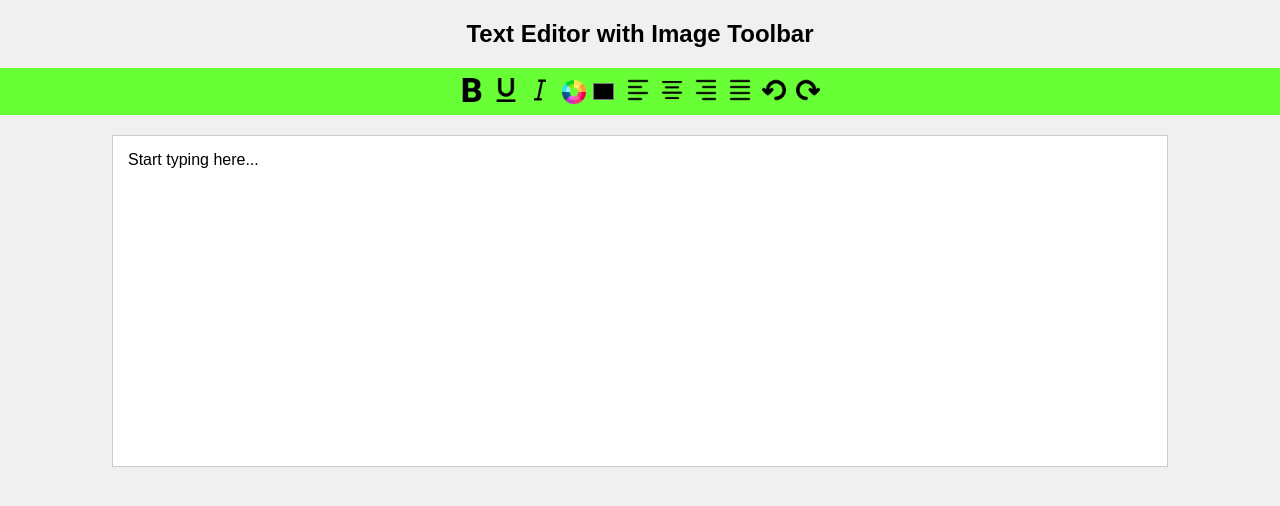
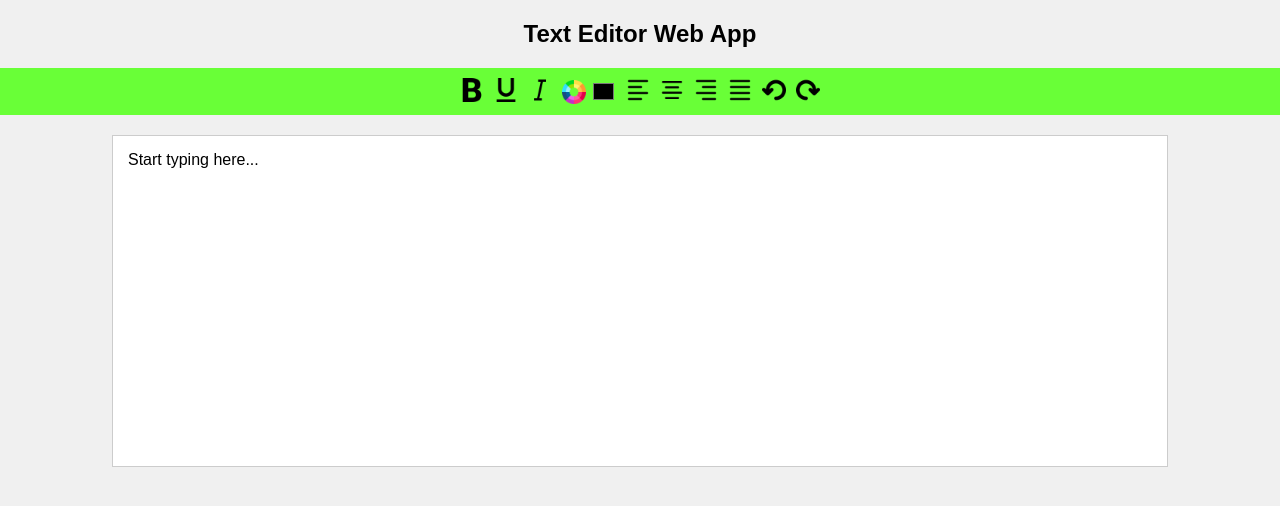
Before and after one commit to kavishkadeshan1/text-editor-application, a plain HTML site: page index.html in a window 1280 px wide. Drawn offline with Linux system fonts and the light colour scheme.

Commit message:
Update index.html

```diff
--- a/index.html
+++ b/index.html
@@ -3,11 +3,11 @@
 <head>
   <meta charset="UTF-8" />
   <meta name="viewport" content="width=device-width, initial-scale=1.0" />
-  <title>Image Toolbar Text Editor</title>
+  <title>Text Editor Web App</title>
   <link rel="stylesheet" href="style.css" />
 </head>
 <body>
-  <h1 class="title">Text Editor with Image Toolbar</h1>
+  <h1 class="title">Text Editor Web App</h1>
 
   <div class="toolbar">
     <button onclick="format('bold')" title="Bold">
```
